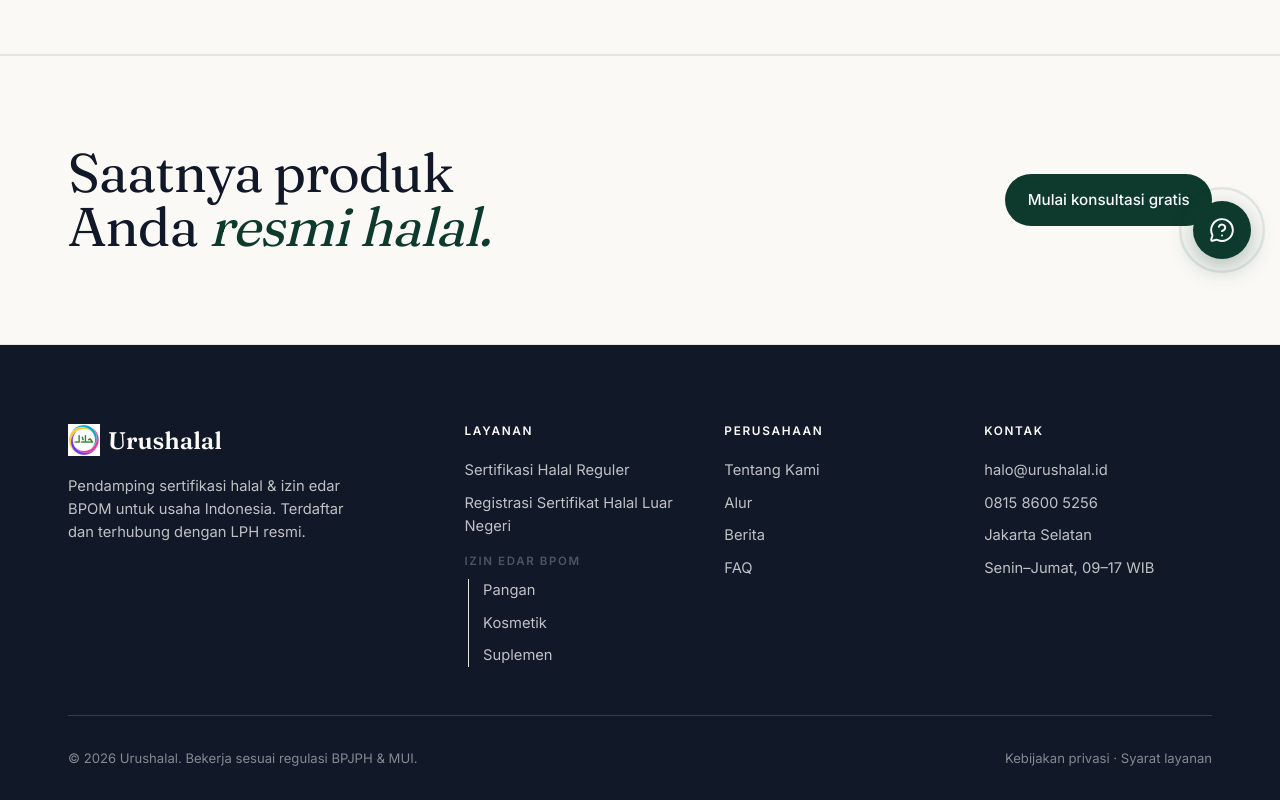
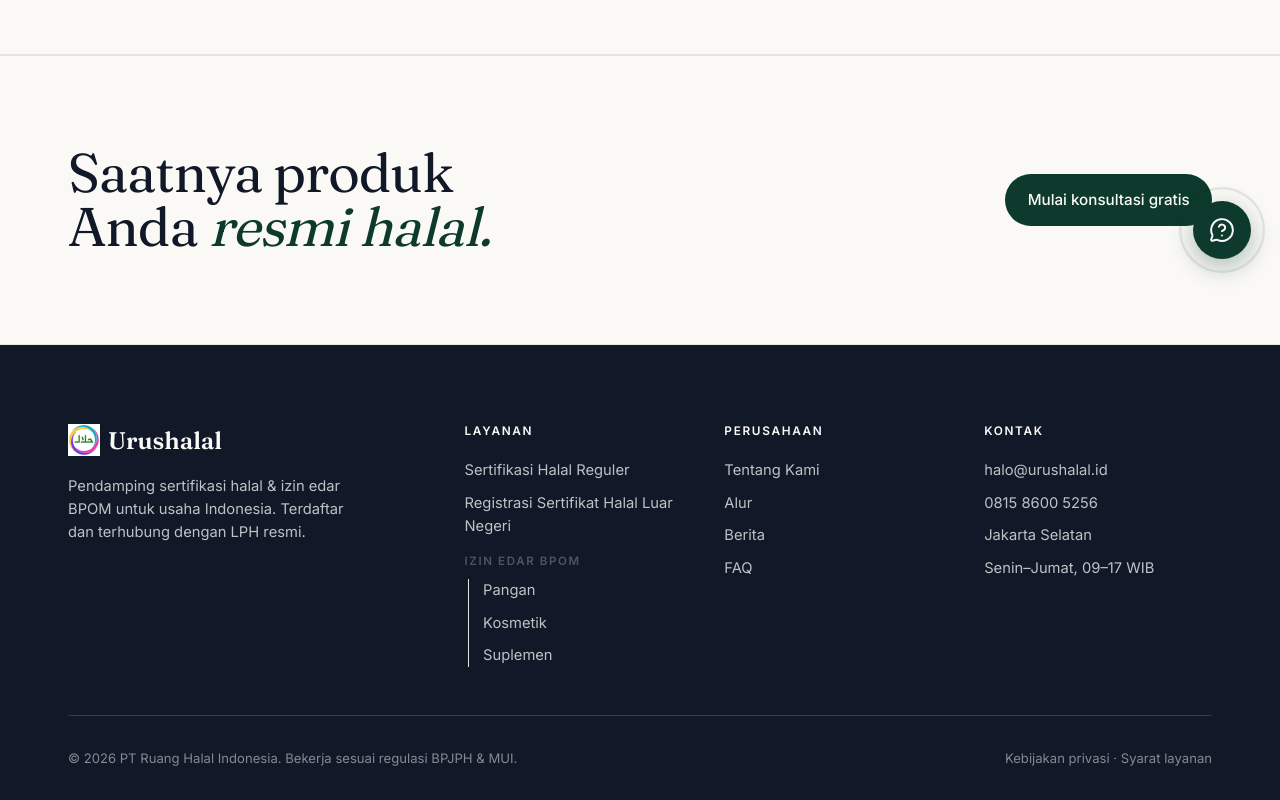
Before and after one commit to naemuenggar/sertifikasihalal, a React (Vite) app: page /berita in a window 1280 px wide. Shown: the part 512-1312 px from the top of the page. Built offline with nearby package versions, Linux system fonts and the light colour scheme; no server answers; the database is empty.

Commit message:
feat: cantumkan PT Ruang Halal Indonesia di profil & footer
- Profil singkat: Urushalal disebut sebagai platform buatan PT Ruang Halal Indonesia (ID & EN)
- Copyright footer: pemegang hak cipta jadi PT Ruang Halal Indonesia (ID & EN)

```diff
--- a/src/i18n/en.ts
+++ b/src/i18n/en.ts
@@ -538,7 +538,7 @@ export const en: Translations = {
     titleAccent: "supports you all the way.",
     profileTitle: "Brief Profile",
     profileText:
-      "Urushalal exists to help businesses — from SMEs to corporations, local and foreign companies alike — obtain BPJPH halal certification and BPOM distribution licenses through a process that is fast, transparent, and compliant with the latest regulations. We understand that licensing can feel complicated, which is why we act as a partner that guides you through every stage, from the initial consultation to the moment your certificate or distribution license is in your hands.",
+      "Urushalal, a platform developed by PT Ruang Halal Indonesia, exists to help businesses — from SMEs to corporations, local and foreign companies alike — obtain BPJPH halal certification and BPOM distribution licenses through a process that is fast, transparent, and compliant with the latest regulations. We understand that licensing can feel complicated, which is why we act as a partner that guides you through every stage, from the initial consultation to the moment your certificate or distribution license is in your hands.",
     visionTitle: "Vision",
     visionText:
       "To become the most trusted partner for businesses in meeting halal and product safety standards in Indonesia.",
@@ -575,7 +575,7 @@ export const en: Translations = {
     contactTitle: "Contact",
     city: "South Jakarta",
     hours: "Monday–Friday, 09:00–17:00 WIB",
-    copyright: "© 2026 Urushalal. Operates in compliance with BPJPH & MUI regulations.",
+    copyright: "© 2026 PT Ruang Halal Indonesia. Operates in compliance with BPJPH & MUI regulations.",
     privacy: "Privacy policy",
     terms: "Terms of service",
   },
--- a/src/i18n/id.ts
+++ b/src/i18n/id.ts
@@ -550,7 +550,7 @@ export const id = {
     titleAccent: "mendampingi sampai tuntas.",
     profileTitle: "Profil Singkat",
     profileText:
-      "Urushalal hadir untuk membantu pelaku usaha — dari UMKM hingga korporasi, lokal maupun perusahaan luar negeri — mengurus sertifikasi halal BPJPH dan izin edar BPOM dengan proses yang cepat, transparan, dan sesuai regulasi terbaru. Kami memahami bahwa proses perizinan bisa terasa rumit, karena itu kami hadir sebagai partner yang mendampingi setiap tahapan, dari konsultasi awal hingga sertifikat/izin edar terbit di tangan Anda.",
+      "Urushalal sebagai platform yang dibuat oleh PT Ruang Halal Indonesia hadir untuk membantu pelaku usaha — dari UMKM hingga korporasi, lokal maupun perusahaan luar negeri — mengurus sertifikasi halal BPJPH dan izin edar BPOM dengan proses yang cepat, transparan, dan sesuai regulasi terbaru. Kami memahami bahwa proses perizinan bisa terasa rumit, karena itu kami hadir sebagai partner yang mendampingi setiap tahapan, dari konsultasi awal hingga sertifikat/izin edar terbit di tangan Anda.",
     visionTitle: "Visi",
     visionText:
       "Menjadi mitra terpercaya nomor satu bagi pelaku usaha dalam memenuhi standar kehalalan dan keamanan produk di Indonesia.",
@@ -587,7 +587,7 @@ export const id = {
     contactTitle: "Kontak",
     city: "Jakarta Selatan",
     hours: "Senin–Jumat, 09–17 WIB",
-    copyright: "© 2026 Urushalal. Bekerja sesuai regulasi BPJPH & MUI.",
+    copyright: "© 2026 PT Ruang Halal Indonesia. Bekerja sesuai regulasi BPJPH & MUI.",
     privacy: "Kebijakan privasi",
     terms: "Syarat layanan",
   },
```
